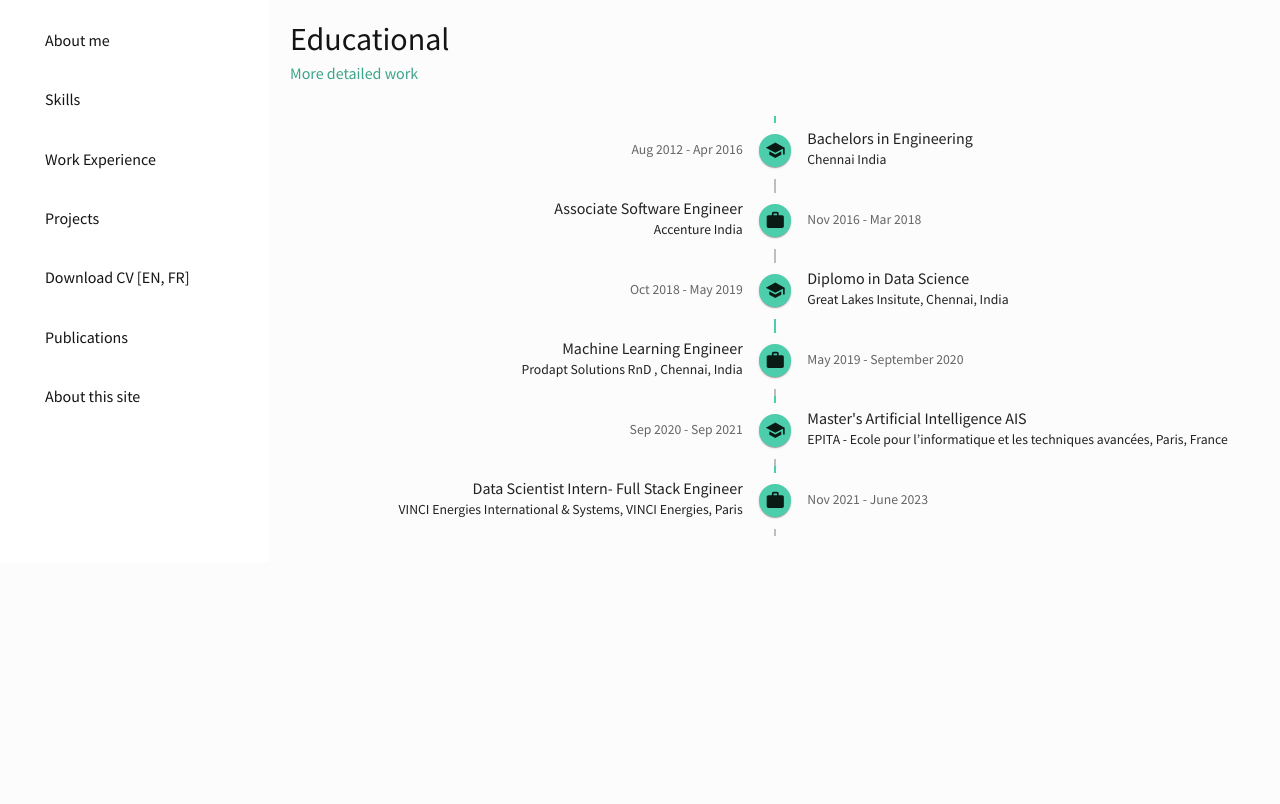
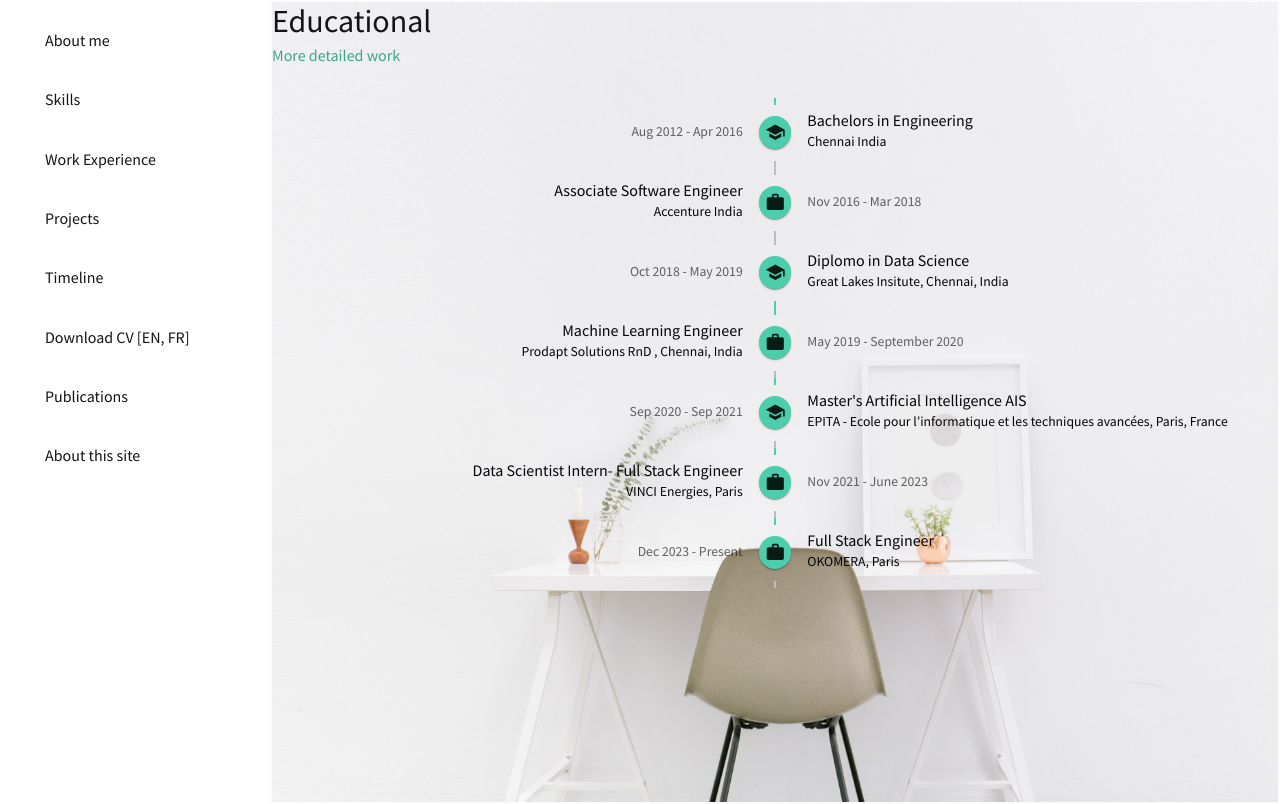
Before and after one commit to ArunSingh1/portfolio, a React (Create React App) app: page /Timeline in a window 1280 px wide. Built offline with nearby package versions, Linux system fonts and the light colour scheme.

Commit message:
new changes okomera added

```diff
--- a/src/Components/About.jsx
+++ b/src/Components/About.jsx
@@ -43,7 +43,7 @@ const AboutPage = () => {
         flexDirection: 'column',
         justifyContent: 'space-between',
         height: '100vh',
-        // backgroundImage: `url(${backgroundImage})`,
+        backgroundImage: `url(${backgroundImage})`,
         backgroundSize: 'cover',
         backgroundPosition: 'center',
         color: '#fff',
@@ -67,8 +67,8 @@ const AboutPage = () => {
         </Typography>
 
 
-        <Typography marginLeft={1} variant="h3" fontWeight={'bold'} fontStyle={"italic"} color={colors.greenAccent[400]}>
-                    Full Stack Developer
+        <Typography marginLeft={1} variant="h3" fontWeight={'bold'}  color={colors.greenAccent[400]}>
+                    Full Stack Developer | Data Scientist | OKOMERA Paris
         </Typography>
 
         <Typography display="block" marginLeft={1} marginTop={1} variant="h4" color={colors.grey[400]}>
@@ -96,7 +96,7 @@ const AboutPage = () => {
 
 
 
-                    Over the course of 7 years, I've honed my skills in the world of software development, I'm your go-to coder in the City of Love.
+                    Over the course of 7 years, I've honed my skills in the world of software development, I'm your go-to coder in the City of Love❤️
 
 
         </Typography>
--- a/src/Components/Articles.jsx
+++ b/src/Components/Articles.jsx
@@ -6,6 +6,9 @@ import Typography from "@mui/material/Typography";
 import { tokens } from "../theme";
 import Header    from "../Components/Header";
 import myImgSrc from './articlepic.png';
+import backgroundImage from './bg1.jpg';
+
+
 
 function Articles() {
     const theme = useTheme();
@@ -15,7 +18,20 @@ function Articles() {
     const articlelink2 = 'https://medium.com/stackademic/graphql-vs-rest-a-complete-guide-to-modern-api-development-a86409037b15'
 
   return (
-    <Box m="20px">
+    <Box m="2px"
+    sx={{
+
+      display: 'flex',
+      flexDirection: 'column',
+
+      height: '100vh',
+      backgroundImage: `url(${backgroundImage})`,
+      backgroundSize: 'cover',
+      backgroundPosition: 'center',
+      color: '#fff',
+    }}
+
+    >
       <Header title="Meduim Articles" />
 
 
@@ -25,7 +41,7 @@ function Articles() {
 
           </Typography>
 
-          <Typography marginTop={1} variant='h4'>
+          <Typography marginTop={1} variant='h4' color={"primary"}>
            This is article has overall steps that can be followed from the beginning of any POC project for easlier scalabity and cost effective deployment.
            </Typography>
 
@@ -45,7 +61,7 @@ function Articles() {
 
           </Typography>
 
-          <Typography marginTop={1} variant='h4'>
+          <Typography marginTop={1} variant='h4' color={"primary"}>
            {/* This is article has overall steps that can be followed from the beginning of any POC project for easlier scalabity and cost effective deployment.  */}
 
            The choice of an API architecture plays an important role in shaping the efficiency, scalability, and overall success of your applications. In this article, we explore the fundamental differences, strengths, and limitations of REST and GraphQL.
--- a/src/Components/Resume.jsx
+++ b/src/Components/Resume.jsx
@@ -8,6 +8,7 @@ import Typography from "@mui/material/Typography";
 import ExpandMoreIcon from "@mui/icons-material/ExpandMore";
 import { tokens } from "../theme";
 import Header    from "../Components/Header";
+import backgroundImage from './bg1.jpg';
 
 function Resume() {
     const theme = useTheme();
@@ -32,7 +33,20 @@ function Resume() {
       };
 
   return (
-    <Box  m="20px" >
+    <Box  m="2px"
+    sx={{
+
+      display: 'flex',
+      flexDirection: 'column',
+
+      height: '100vh',
+      backgroundImage: `url(${backgroundImage})`,
+      backgroundSize: 'cover',
+      backgroundPosition: 'center',
+      color: '#fff',
+    }}
+
+    >
         <Header title="Resume" subtitle= ' To download -  click View and click download icon on the right corner'/>
 
         <Accordion defaultExpanded>
--- a/src/Components/SiteInfo.jsx
+++ b/src/Components/SiteInfo.jsx
@@ -5,28 +5,45 @@ import { Box, Button, useTheme, Alert } from "@mui/material";
 import Typography from "@mui/material/Typography";
 import { tokens } from "../theme";
 import Header    from "../Components/Header";
+import backgroundImage from './bg3.jpg';
+
+
 
 function SiteInfo() {
     const theme = useTheme();
     const colors = tokens(theme.palette.mode);
 
   return (
-    <Box m="20px" >
+    <Box m="20px"
+    sx={{
+
+      display: 'flex',
+      flexDirection: 'column',
+      margin: '20',
+
+      height: '100vh',
+      backgroundImage: `url(${backgroundImage})`,
+      backgroundSize: 'cover',
+      backgroundPosition: 'center',
+      color: '#fff',
+    }}
+
+    >
         <Header  title="Site Info" subtitle="Portfolio" >
 
         </Header>
-        <Typography variant='h5'>
+        <Typography variant='h5' color={'primary'}>
         What is the purpose of this website?
         </Typography>
 
 
-        <Typography marginTop={2} variant='h5'>
+        <Typography marginTop={2} variant='h5' color={'primary'}>
         A single-page CV may not provide enough information to demonstrate my skills and experience. Thats Why , Also its Fun 😄
 
         </Typography>
 
 
-        <Typography marginTop={2} variant='h5'>
+        <Typography marginTop={2} variant='h5' color={'secondary'}>
              Website is build with JS, React, Material UI, hosted in Vercel and routed to my Google Domain 'arunsingh.net'
 
         </Typography>
--- a/src/Components/Skills.jsx
+++ b/src/Components/Skills.jsx
@@ -7,8 +7,7 @@ import SkillBlock from './SkillBlock';
 
 import Header from './Header';
 import appLogo from './pythonlogo.png'
-
-
+import backgroundImage from './bg1.jpg';
 
 function Skills() {
 
@@ -18,7 +17,19 @@ function Skills() {
   return (
 
 
-    <Box m="20px">
+    <Box m="2px"
+    sx={{
+
+        display: 'flex',
+        flexDirection: 'column',
+        justifyContent: 'space-between',
+        height: '100vh',
+        backgroundImage: `url(${backgroundImage})`,
+        backgroundSize: 'cover',
+        backgroundPosition: 'center',
+        color: '#fff',
+      }}
+     >
 
         <Header  title="Skills" >
 
--- a/src/Components/Timeline.jsx
+++ b/src/Components/Timeline.jsx
@@ -12,10 +12,25 @@ import Header from './Header';
 import { Box } from '@mui/material';
 import SchoolIcon from '@mui/icons-material/School';
 import WorkIcon from '@mui/icons-material/Work';
+import backgroundImage from './bg1.jpg';
+
 
 export default function CustomizedTimeline() {
   return (
-    <Box  m="20px">
+    <Box  m="2px"
+    sx={{
+
+      display: 'flex',
+      flexDirection: 'column',
+      justifyContent: 'space-between',
+      height: '100vh',
+      backgroundImage: `url(${backgroundImage})`,
+      backgroundSize: 'cover',
+      backgroundPosition: 'center',
+      color: '#fff',
+    }}
+
+    >
     <Header  title="Educational" subtitle="More detailed work" >
 
     </Header>
@@ -38,8 +53,8 @@ export default function CustomizedTimeline() {
           </TimelineDot>
           <TimelineConnector />
         </TimelineSeparator>
-        <TimelineContent sx={{ py: '12px', px: 2 }}>
-          <Typography variant="h5" component="span">
+        <TimelineContent sx={{ py: '12px', px: 2 }} color={"primary"}>
+          <Typography variant="h5" component="span" >
             Bachelors in Engineering
           </Typography>
           <Typography>Chennai India</Typography>
@@ -63,11 +78,11 @@ export default function CustomizedTimeline() {
           <TimelineConnector />
         </TimelineSeparator>
 
-        <TimelineContent sx={{ py: '12px', px: 2 }}>
-          <Typography variant="h5" component="span">
+        <TimelineContent sx={{ py: '12px', px: 2 }} color={"primary"}S>
+          <Typography variant="h5" component="span" color={"primary"} >
             Associate Software Engineer
           </Typography>
-          <Typography>Accenture India</Typography>
+          <Typography color={"primary"}>Accenture India</Typography>
         </TimelineContent>
       </TimelineItem>
 
@@ -89,7 +104,7 @@ export default function CustomizedTimeline() {
           </TimelineDot>
           <TimelineConnector sx={{ bgcolor: 'secondary.main' }} />
         </TimelineSeparator>
-        <TimelineContent sx={{ py: '12px', px: 2 }}>
+        <TimelineContent sx={{ py: '12px', px: 2 }} color={"primary"}>
           <Typography variant="h5" component="span">
             Diplomo in Data Science
           </Typography>
@@ -114,7 +129,7 @@ export default function CustomizedTimeline() {
           </TimelineDot>
           <TimelineConnector />
         </TimelineSeparator>
-        <TimelineContent sx={{ py: '12px', px: 2 }}>
+        <TimelineContent sx={{ py: '12px', px: 2 }} color={"primary"}>
           <Typography variant="h5" component="span">
             Machine Learning Engineer
           </Typography>
@@ -139,13 +154,14 @@ export default function CustomizedTimeline() {
           </TimelineDot>
           <TimelineConnector />
         </TimelineSeparator>
-        <TimelineContent sx={{ py: '12px', px: 2 }}>
+        <TimelineContent sx={{ py: '12px', px: 2 }} color={"primary"}>
           <Typography variant="h5" component="span">
             Master's Artificial Intelligence AIS
           </Typography>
           <Typography>EPITA - Ecole pour l’informatique et les techniques avancées, Paris, France</Typography>
         </TimelineContent>
       </TimelineItem>
+
 
 
       <TimelineItem>
@@ -164,15 +180,46 @@ export default function CustomizedTimeline() {
           </TimelineDot>
           <TimelineConnector />
         </TimelineSeparator>
-        <TimelineContent sx={{ py: '12px', px: 2 }}>
+        <TimelineContent sx={{ py: '12px', px: 2 }} color={"primary"}>
           <Typography variant="h5" component="span">
             Data Scientist Intern- Full Stack Engineer
           </Typography>
-          <Typography>VINCI Energies International & Systems, VINCI Energies, Paris </Typography>
+          <Typography> VINCI Energies, Paris </Typography>
         </TimelineContent>
       </TimelineItem>
 
+      <TimelineItem>
+
+      <TimelineOppositeContent
+          sx={{ m: 'auto 0' }}
+          variant="body"
+          color="text.secondary"
+        >
+          Dec 2023 - Present
+        </TimelineOppositeContent>
+        <TimelineSeparator>
+          <TimelineConnector sx={{ bgcolor: 'secondary.main' }} />
+          <TimelineDot color="secondary">
+            <WorkIcon />
+          </TimelineDot>
+          <TimelineConnector />
+        </TimelineSeparator>
+        <TimelineContent sx={{ py: '12px', px: 2 }} color={"primary"}>
+          <Typography variant="h5" component="span">
+            Full Stack Engineer
+          </Typography>
+          <Typography>OKOMERA, Paris </Typography>
+        </TimelineContent>
+      </TimelineItem>
+
+
+
+
+
       {/* <TimelineItem>
+
+
+
 
       <TimelineOppositeContent
           sx={{ m: 'auto 0' }}
--- a/src/scenes/global/Sidebar.jsx
+++ b/src/scenes/global/Sidebar.jsx
@@ -99,13 +99,13 @@ const Sidebar = () => {
               setSelected={setSelected}
             />
 
-             {/* <Item
+             <Item
               title=" Timeline"
               to="/Timeline"
               // icon={<TravelExploreIcon />}
               selected={selected}
               setSelected={setSelected}
-            /> */}
+            />
 
              <Item
               title="Download CV [EN, FR]"
```
